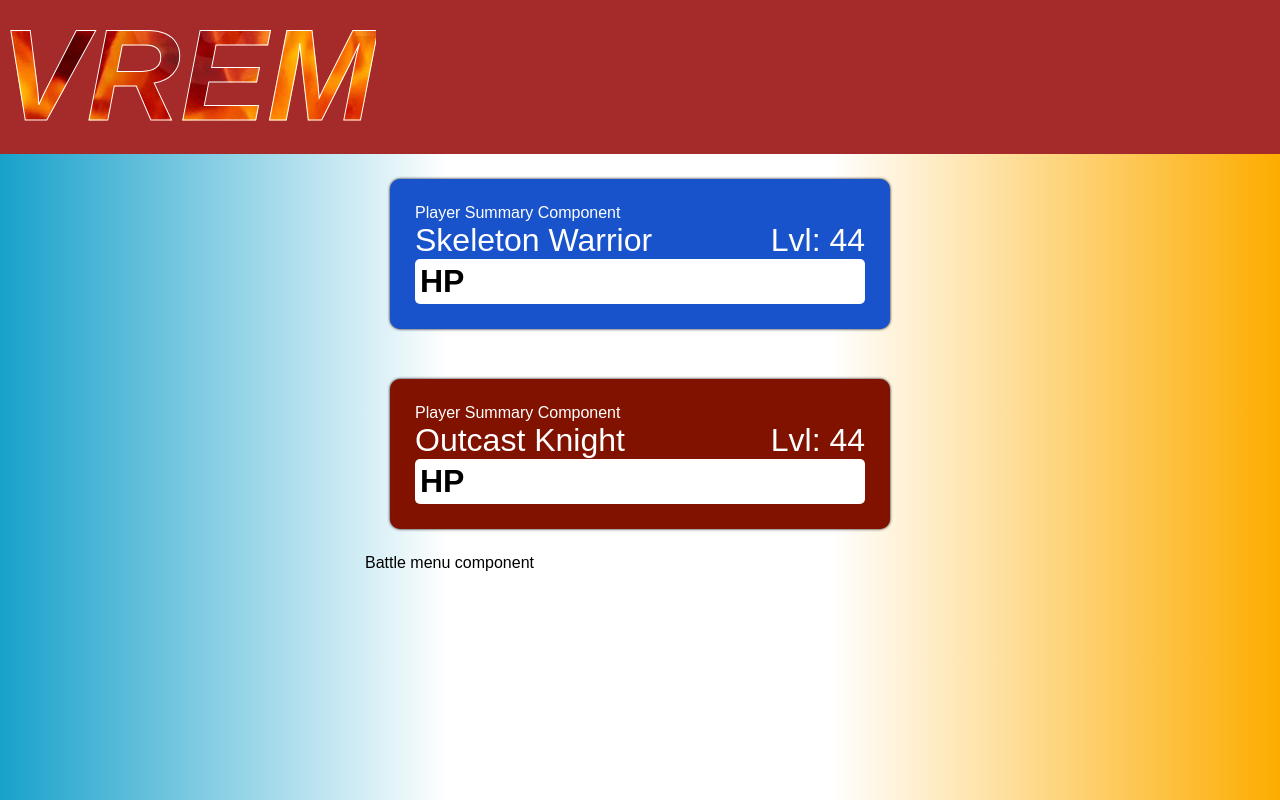
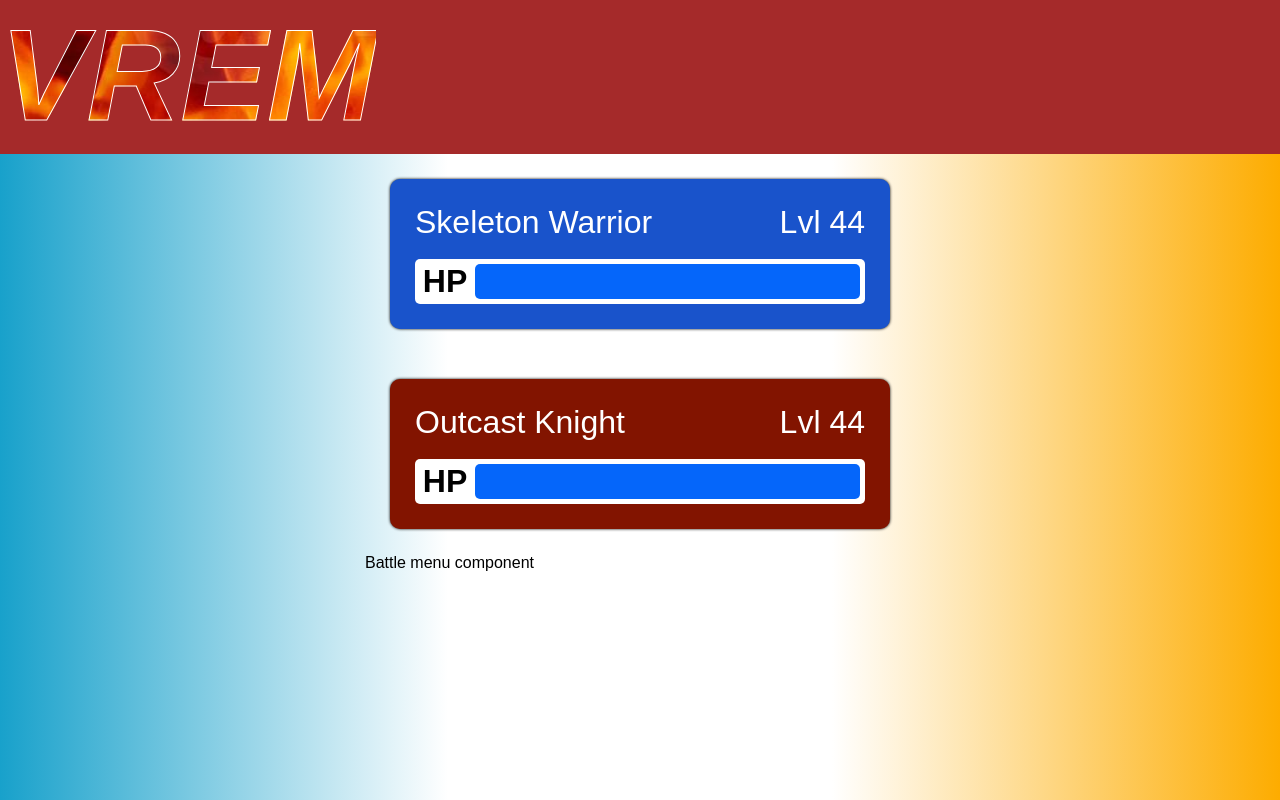
Before and after one commit to YatJam/VREM_Final_Project, a React (Create React App) app in the folder vrem/: page /combat in a window 1280 px wide. Both pictures are taken after a click on the button "Start Game". Shown: the top 800 px of the page. Built offline with nearby package versions, Linux system fonts and the light colour scheme.

Commit message:
player health component working

```diff
--- a/vrem/src/components/componentsCombatGame/Bar.js
+++ b/vrem/src/components/componentsCombatGame/Bar.js
@@ -10,8 +10,7 @@ const Bar = ({ value, maxValue, label }) => {
             {label}
         </div>
         <div className="max">
-        </div>
-        <div className="value" style={{ width: `${(value / maxValue) * 100}%` }}>
+          <div className="value" style={{width: `${(value / maxValue) * 100}%` }}></div>
         </div>
     </div>
     </>
--- a/vrem/src/components/componentsCombatGame/PlayerSummary.js
+++ b/vrem/src/components/componentsCombatGame/PlayerSummary.js
@@ -1,31 +1,26 @@
-import React from 'react'
-import Bar from './Bar';
+import Bar from './Bar'
 import './PlayerSummary.css'
 
-const red = '#821200';
+const red = '#821400';
 const blue = '#1953cb';
 
-const PlayerSummary = ({ main, name, level, health, maxHealth }) => {
+const PlayerSummary = ({ main, name, level, health, maxHealth,}) => {
 
   return (
     <>
-    <div className="playerSummaryContainer" style={{ backgroundColor: main ? red : blue}}>
-        Player Summary Component
-        <div className="info">
-            <div className="name">
-                {name}
-            </div>
-            <div className="level">
-               Lvl: {level}
-            </div>
+    <div
+      className="playerSummaryContainer"
+      style={{ backgroundColor: main ? red : blue }}>
+      <div className="info">
+        <div className="name">{name}</div>
+        <div className="level">Lvl {level}</div>
+      </div>
 
-        </div>
-        <div className="health">
-            <Bar label="HP" value={health} maxValue={maxHealth}/>
-        </div>
+      <div className="health">
+        <Bar label="HP" value={health} maxValue={maxHealth} />
+      </div>
     </div>
-    </>
+  </>
   )
-}
-
+  };
 export default PlayerSummary
```
